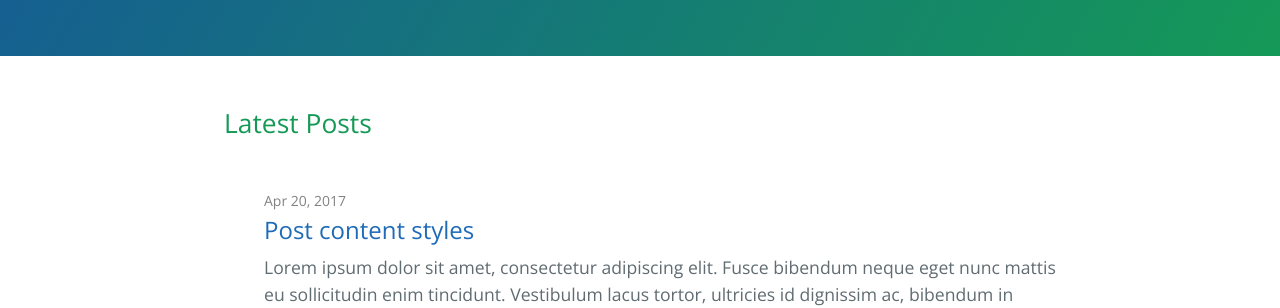
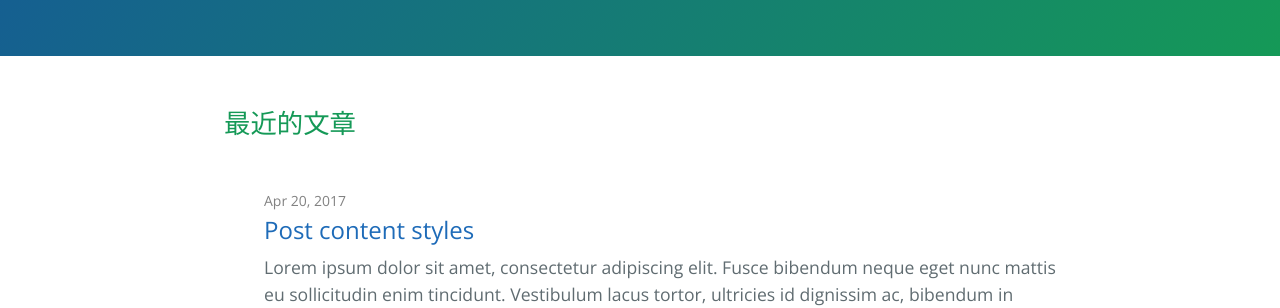
Before and after one commit to kougazhang/oom, a Jekyll site: the page built from index.md, in a window 1280 px wide. Shown: the part 383-691 px from the top of the page. Built offline with Jekyll 4.4.1, drawn with Linux system fonts in a browser that asks for light colours.

Commit message:
replace Last Posts

```diff
--- a/_layouts/home.html
+++ b/_layouts/home.html
@@ -6,7 +6,7 @@ layout: default
 
   {{ content }}
 
-  <h2>Latest Posts</h2>
+  <h2>最近的文章</h2>
 
   <div>&nbsp;</div>
 
```
